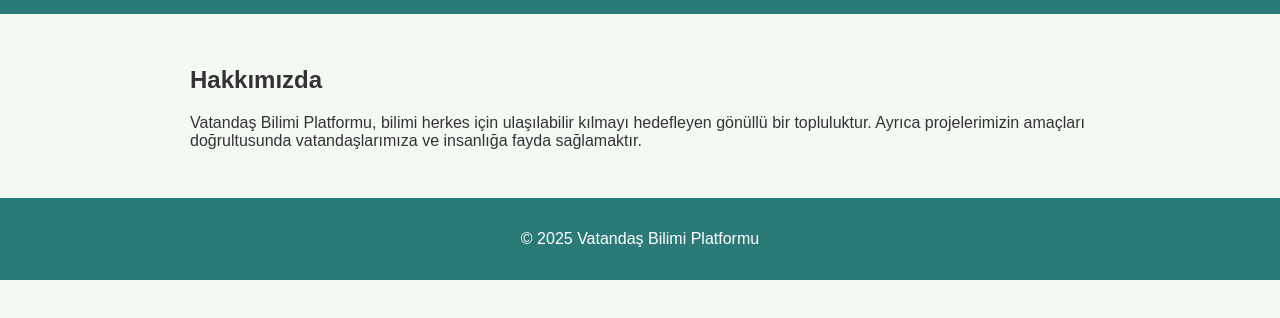
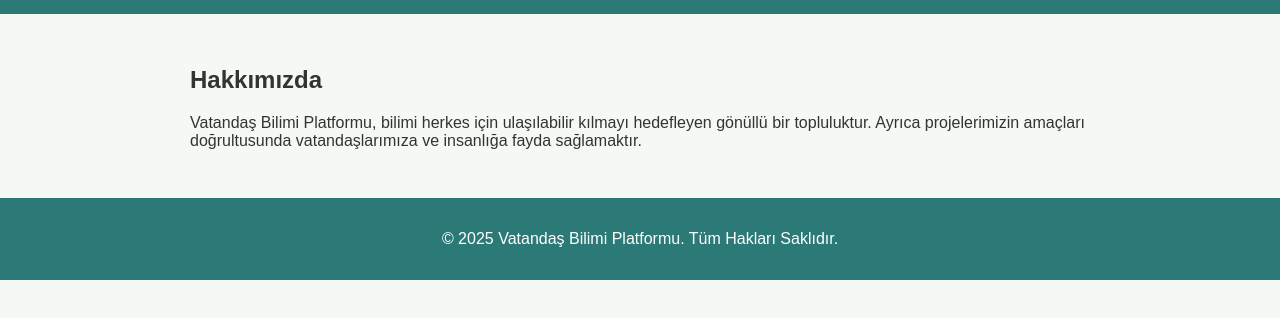
Before and after one commit to Kaluxis/vatandas-bilimi, a plain HTML site: page hakkimizda.html in a window 1280 px wide. Shown: the part 116-434 px from the top of the page. Drawn offline with Linux system fonts and the light colour scheme.

Commit message:
hakkimizda.html

```diff
--- a/hakkimizda.html
+++ b/hakkimizda.html
@@ -26,7 +26,7 @@
 <h2>Hakkımızda</h2><p>Vatandaş Bilimi Platformu, bilimi herkes için ulaşılabilir kılmayı hedefleyen gönüllü bir topluluktur. Ayrıca projelerimizin amaçları doğrultusunda vatandaşlarımıza ve insanlığa fayda sağlamaktır.</p>
   </div>
   <footer>
-    <p>&copy; 2025 Vatandaş Bilimi Platformu</p>
+    <p>&copy; 2025 Vatandaş Bilimi Platformu. Tüm Hakları Saklıdır.</p>
   </footer>
 </body>
 </html>
```
